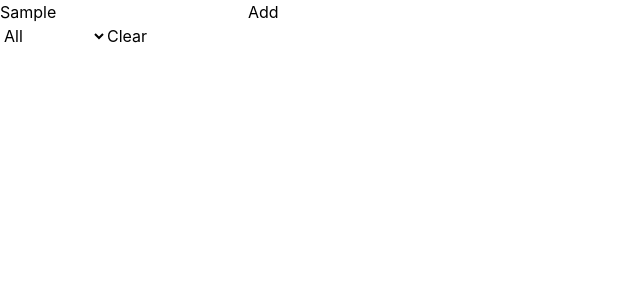
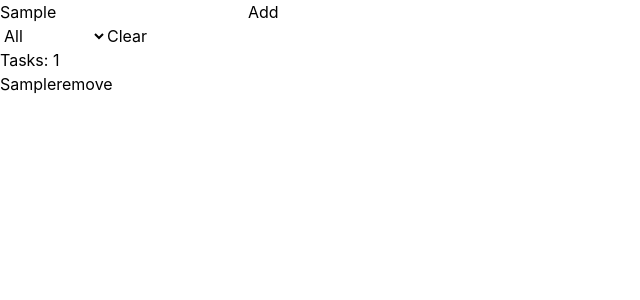
Before and after one commit to Newbie-Cyan/Zustand-Practice, a React (Vite) app: page / in a window 1280 px wide. Both pictures are taken after typing "Sample" into the empty fields and a click on the button "Add". Shown: the top 300 px of the page, without its empty margins (0-640 px from the left). Built offline with nearby package versions, Linux system fonts and the light colour scheme.

Commit message:
add logic to display the tasks

```diff
--- a/src/components/DisplayTask.jsx
+++ b/src/components/DisplayTask.jsx
@@ -1,5 +1,30 @@
+import tasksStore from "../store/tasksStore";
+
 function DisplayTask() {
-    return ( <></> );
+  const tasks = tasksStore((state) => state.tasks);
+  const removeTask = tasksStore((state) => state.removeTask);
+  const totalTask = tasks.length == 0 ? "" : tasks.length;
+
+  return (
+    <div>
+      <h2>{`Tasks: ${totalTask}`}</h2>
+
+      <div>
+        {tasks.length == 0 ? (
+          <span>no task yet..</span>
+        ) : (
+          <div>
+            {tasks.map((task, index) => (
+              <div key={index}>
+                <span>{task}</span>
+                <button onClick={() => removeTask(index)}>remove</button>
+              </div>
+            ))}
+          </div>
+        )}
+      </div>
+    </div>
+  );
 }
 
 export default DisplayTask;
```
